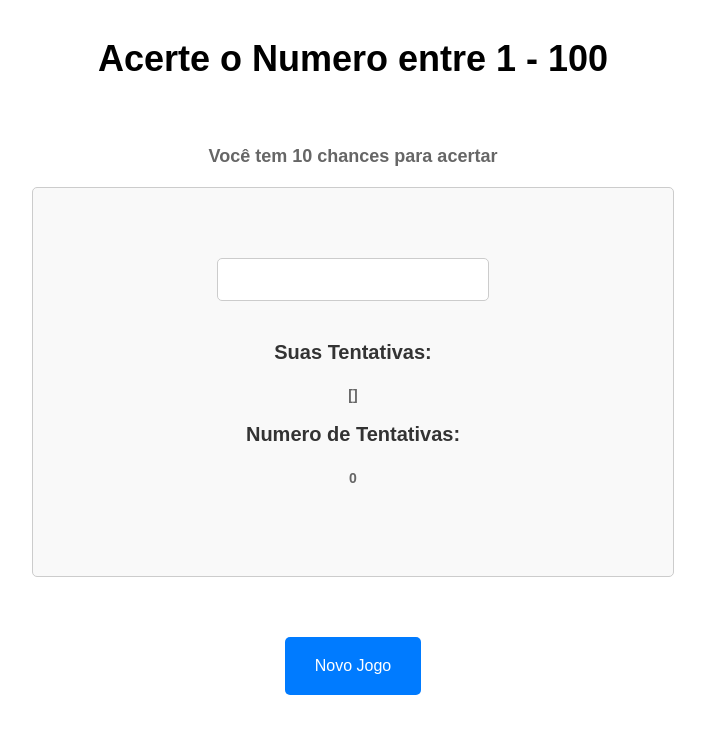
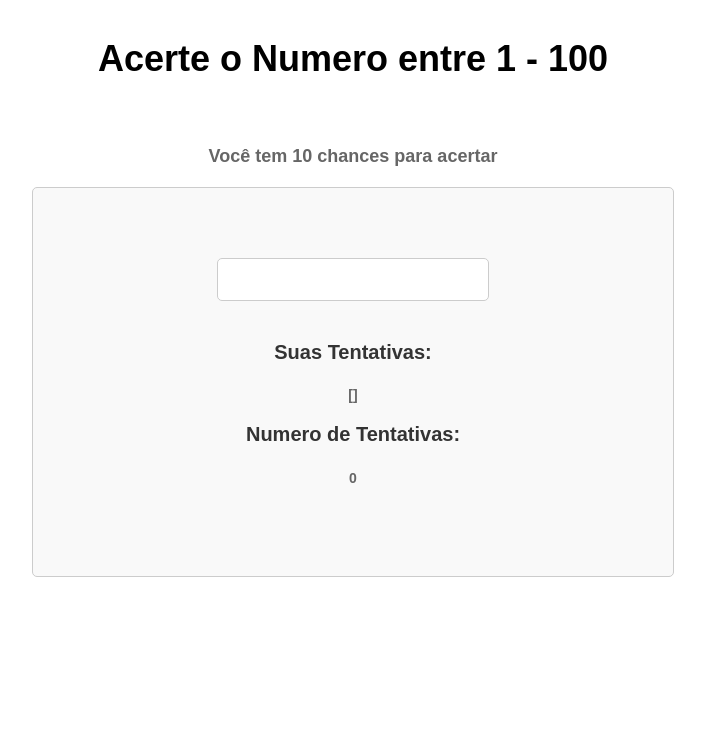
Before and after one commit to HenriqZimer/GuessTheNumber-VueJS, a Vue app: page / in a window 1280 px wide. Shown: the top 734 px of the page, without its empty margins (287-992 px from the left). Built offline with nearby package versions, Linux system fonts and the light colour scheme.

Commit message:
finalizado eu acredito

```diff
--- a/src/components/guessTheNumber.vue
+++ b/src/components/guessTheNumber.vue
@@ -5,14 +5,11 @@
     <div>
       <h1 v-if="controlador == 1">Voce Ganhou</h1>
       <h1 v-else-if="controlador == 2">Voce Perdeu</h1>
-
-        <entradaTexto
+    </div>
+      <btnNovoJogo @newGameAcionado="newGame" v-if="controlador == 1 || controlador == 2" />
+        <entradaTexto v-else
           @inputAcionado="comparativoJogadas"
           :numeroRandom="numeroRandom" />
-    </div>
-    <div>
-      <btnNovoJogo @newGameAcionado="newGame" />
-    </div>
   </div>
 </template>
 
@@ -37,11 +34,10 @@ export default {
     comparativoJogadas(tentativas, numerosJogados, numeroJogado, ultimaJogada) {
       if(ultimaJogada == this.numeroRandom){
         this.controlador = 1;
-        console.log(this.controlador, "zimermann")
       } else if (tentativas >= 10)
         this.controlador = 2;
-        console.log(this.controlador, "henrique")
     }
+
   },
 	created(){
 		this.numeroRandom = Math.floor(Math.random() * 100 + 1)
```
